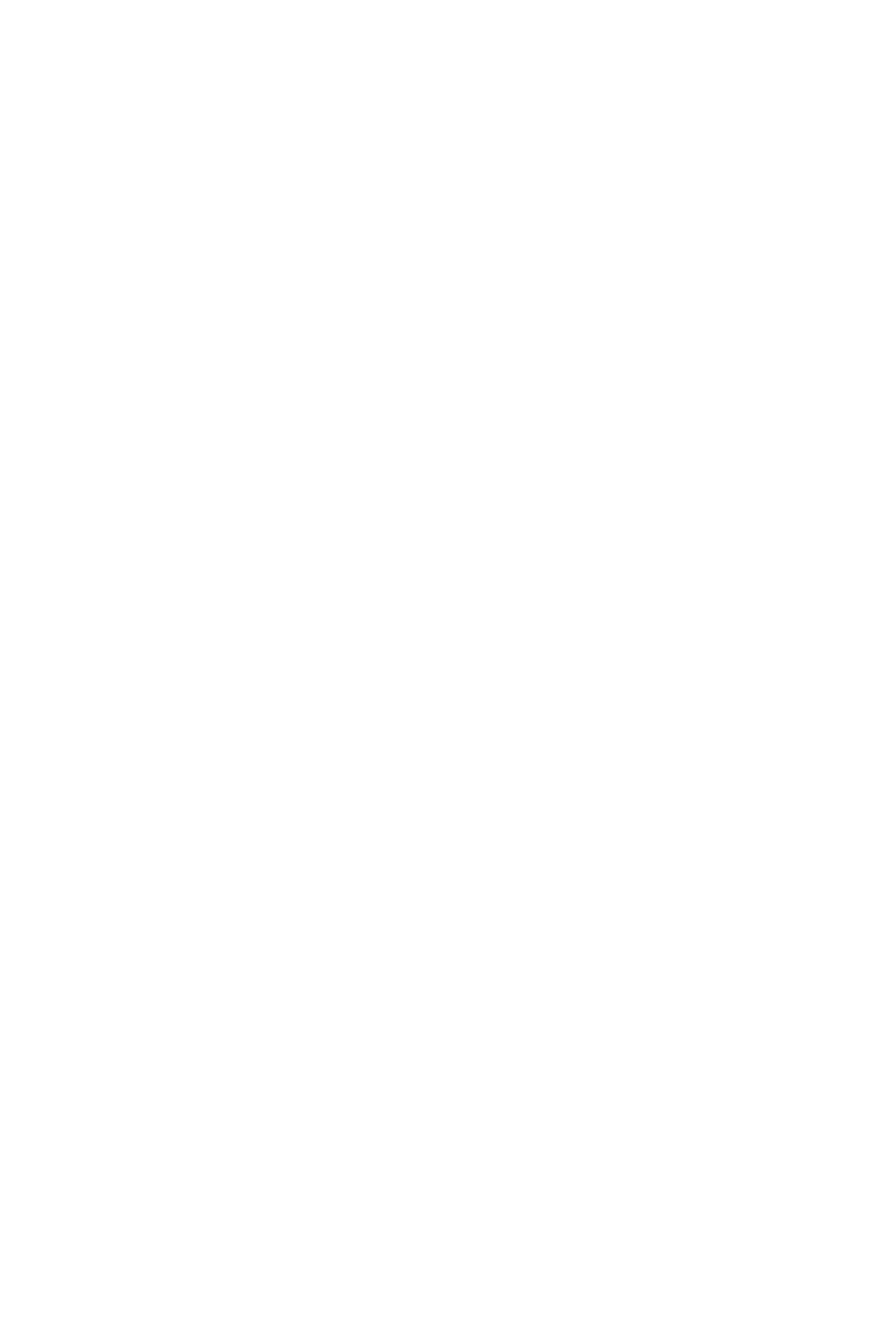
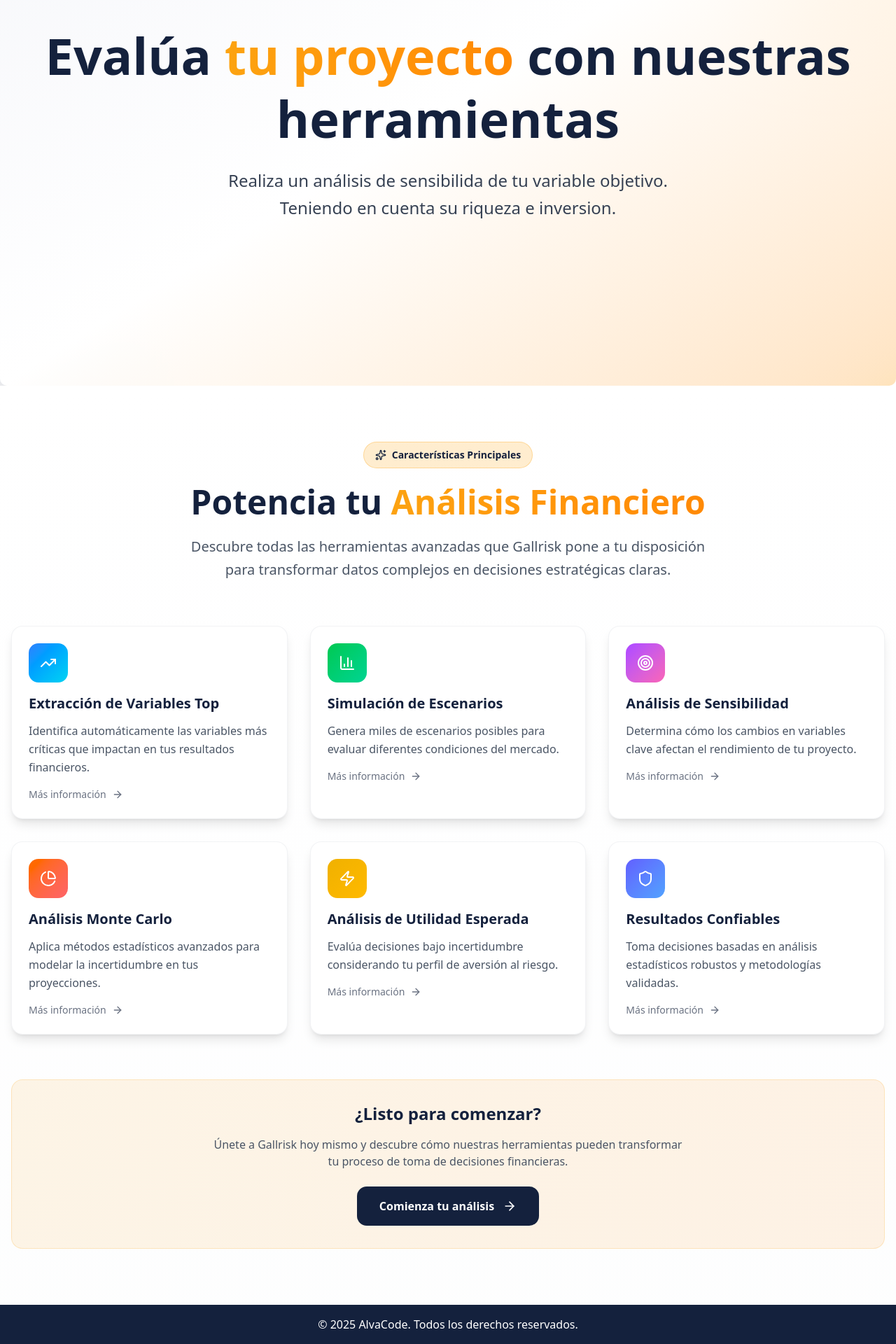
Before and after one commit to AlvaroCoder/FrontendGalriskApp, a Next.js app: page /about in a window 1280 px wide. Shown: the part 249-2169 px from the top of the page at 70% size. Before the commit the page ends 800 px from the top, so only its background shows below. Built offline with nearby package versions, Linux system fonts and the light colour scheme; no server answers.

Commit message:
pagina de features

```diff
--- a/src/app/about/page.js
+++ b/src/app/about/page.js
@@ -1,7 +1,16 @@
+import FeaturesAbout from '@/views/Cards/FeaturesAbout'
+import PrincipalCardAbout from '@/views/Cards/PrincipalCardAbout'
+import Footer from '@/views/Layouts/Footer'
+import TopBarHome from '@/views/Layouts/TopBarHome'
 import React from 'react'
 
 export default function Page() {
   return (
-    <div>Page</div>
+    <div className='relative min-h-screen bg-white flex flex-col'>
+      <TopBarHome />
+      <PrincipalCardAbout />
+      <FeaturesAbout/>
+      <Footer/>
+    </div>
   )
 }
--- a/src/app/page.js
+++ b/src/app/page.js
@@ -9,9 +9,6 @@ export default function Home() {
     <div className="relative bg-[#ffffff] min-h-screen flex flex-col">
       <TopBarHome/>
       <PrincipalCardHome/>
-
-
-
       <Footer/>
     </div>
   );
--- /dev/null
+++ b/src/views/Cards/FeaturesAbout.js
@@ -0,0 +1,185 @@
+'use client'
+import React from 'react'
+import {
+  TrendingUp,
+  BarChart3,
+  Target,
+  PieChart,
+  Zap,
+  Shield,
+  Sparkles,
+  ArrowRight
+} from 'lucide-react'
+import { useRouter } from 'next/navigation'
+
+
+const features = [
+  {
+    icon: TrendingUp,
+    title: "Extracción de Variables Top",
+    description: "Identifica automáticamente las variables más críticas que impactan en tus resultados financieros.",
+    gradient: "from-blue-500 to-cyan-400"
+  },
+  {
+    icon: BarChart3,
+    title: "Simulación de Escenarios",
+    description: "Genera miles de escenarios posibles para evaluar diferentes condiciones del mercado.",
+    gradient: "from-green-500 to-emerald-400"
+  },
+  {
+    icon: Target,
+    title: "Análisis de Sensibilidad",
+    description: "Determina cómo los cambios en variables clave afectan el rendimiento de tu proyecto.",
+    gradient: "from-purple-500 to-pink-400"
+  },
+  {
+    icon: PieChart,
+    title: "Análisis Monte Carlo",
+    description: "Aplica métodos estadísticos avanzados para modelar la incertidumbre en tus proyecciones.",
+    gradient: "from-orange-500 to-red-400"
+  },
+  {
+    icon: Zap,
+    title: "Análisis de Utilidad Esperada",
+    description: "Evalúa decisiones bajo incertidumbre considerando tu perfil de aversión al riesgo.",
+    gradient: "from-yellow-500 to-amber-400"
+  },
+  {
+    icon: Shield,
+    title: "Resultados Confiables",
+    description: "Toma decisiones basadas en análisis estadísticos robustos y metodologías validadas.",
+    gradient: "from-indigo-500 to-blue-400"
+  }
+]
+
+export default function FeaturesAbout() {
+    const router = useRouter();
+  return (
+    <div className="w-full min-h-screen bg-gradient-to-b from-white to-gray-50/30 py-20 px-4">
+      <div className="max-w-7xl mx-auto">
+
+        <div className="text-center mb-16">
+          <div className="inline-flex items-center gap-2 px-4 py-2 rounded-full bg-yellow-intense/20 border border-yellow-intense/30 mb-6">
+            <Sparkles className="w-4 h-4 text-nigth-blue" />
+            <span className="text-sm font-semibold text-nigth-blue">
+              Características Principales
+            </span>
+          </div>
+
+          <h2 className="text-4xl md:text-5xl font-extrabold text-nigth-blue mb-6">
+            Potencia tu
+            <span className="bg-gradient-to-r from-yellow-intense to-orange-400 bg-clip-text text-transparent"> Análisis Financiero</span>
+          </h2>
+
+          <p className="text-xl text-gray-600 max-w-3xl mx-auto leading-relaxed">
+            Descubre todas las herramientas avanzadas que Gallrisk pone a tu disposición
+            para transformar datos complejos en decisiones estratégicas claras.
+          </p>
+        </div>
+
+        <div className="grid grid-cols-1 md:grid-cols-2 lg:grid-cols-3 gap-8">
+          {features.map((feature, index) => (
+            <div
+              key={index}
+              className="
+                group
+                relative
+                bg-white
+                rounded-2xl
+                p-6
+                shadow-lg
+                hover:shadow-2xl
+                border
+                border-gray-200/50
+                hover:border-gray-300
+                transition-all
+                duration-300
+                hover:scale-105
+                overflow-hidden
+              "
+            >
+              <div className={`absolute inset-0 bg-gradient-to-br ${feature.gradient} opacity-0 group-hover:opacity-5 transition-opacity duration-300 rounded-2xl`} />
+
+              <div className={`
+                relative
+                w-14
+                h-14
+                rounded-xl
+                bg-gradient-to-br
+                ${feature.gradient}
+                flex
+                items-center
+                justify-center
+                mb-4
+                group-hover:scale-110
+                transition-transform
+                duration-300
+              `}>
+                <feature.icon className="w-6 h-6 text-white" />
+              </div>
+
+              <h3 className="text-xl font-bold text-nigth-blue mb-3 group-hover:text-gray-800 transition-colors duration-300">
+                {feature.title}
+              </h3>
+
+              <p className="text-gray-600 leading-relaxed mb-4">
+                {feature.description}
+              </p>
+
+              <div className="flex items-center gap-2 text-sm font-medium text-gray-500 group-hover:text-nigth-blue transition-colors duration-300">
+                <span>Más información</span>
+                <ArrowRight className="w-4 h-4 transition-transform group-hover:translate-x-1" />
+              </div>
+
+              <div className="absolute inset-0 rounded-2xl border-2 border-transparent group-hover:border-gray-200/30 transition-all duration-300 pointer-events-none" />
+            </div>
+          ))}
+        </div>
+
+        <div className="text-center mt-16">
+          <div className="bg-gradient-to-r from-yellow-intense/10 to-orange-400/10 rounded-2xl p-8 border border-yellow-intense/20">
+            <h3 className="text-2xl font-bold text-nigth-blue mb-4">
+              ¿Listo para comenzar?
+            </h3>
+            <p className="text-gray-600 mb-6 max-w-2xl mx-auto">
+              Únete a Gallrisk hoy mismo y descubre cómo nuestras herramientas pueden
+              transformar tu proceso de toma de decisiones financieras.
+            </p>
+            <button
+            onClick={()=>router.push("/dashboard")}
+            className="
+              relative
+              bg-nigth-blue
+              text-white
+              px-8
+              py-4
+              rounded-xl
+              font-bold
+              transition-all
+              duration-300
+              hover:shadow-lg
+              hover:scale-105
+              active:scale-95
+              flex
+              items-center
+              gap-3
+              mx-auto
+              group
+              overflow-hidden
+              cursor-pointer
+            ">
+              <div className=" absolute inset-0 bg-white opacity-0 group-hover:opacity-10 transition-opacity duration-300 rounded-xl" />
+
+              <span>Comienza tu análisis</span>
+              <ArrowRight className="w-5 h-5 transition-transform group-hover:translate-x-1" />
+
+              <div className="absolute inset-0 overflow-hidden rounded-xl">
+                <div className="absolute -inset-1 bg-gradient-to-r from-yellow-intense to-orange-400 opacity-0 group-hover:opacity-20 blur-lg transition-opacity duration-500" />
+              </div>
+            </button>
+          </div>
+        </div>
+      </div>
+    </div>
+  )
+}
--- /dev/null
+++ b/src/views/Cards/PrincipalCardAbout.js
@@ -0,0 +1,26 @@
+import React from 'react'
+
+export default function PrincipalCardAbout() {
+  return (
+      <div className='w-full min-h-screen bg-white relative overflow-hidden'>
+                <div className="absolute inset-0 overflow-hidden">
+        <div className="absolute -top-24 -right-24 w-96 h-96 bg-yellow-intense/20 rounded-full blur-3xl"></div>
+        <div className="absolute -bottom-32 -left-32 w-80 h-80 bg-nigth-blue/10 rounded-full blur-3xl"></div>
+          </div>
+          <section className='w-full min-h-screen rounded-lg bg-gradient-to-br from-[#F5F6FA] via-white to-yellow-intense/30 flex flex-col justify-center items-center p-6 relative z-10'>
+              <div className='max-w-6xl w-full text-center pt-20'>
+                  <h1 className='text-5xl md:text-7xl font-extrabold text-nigth-blue leading-tight mb-6'>
+                      Evalúa {" "}
+                      <span className='bg-gradient-to-r from-yellow-intense to-orange-400 bg-clip-text text-transparent'>tu proyecto</span> {" "}
+                      con nuestras herramientas
+                  </h1>
+              </div>
+              <div className='max-w-2xl mx-auto'>
+                  <p className='text-xl md:text-2xl text-gray-700 mb-8 leading-relaxed text-center'>
+                      Realiza un análisis de sensibilida de tu variable objetivo. Teniendo en cuenta su riqueza e inversion.
+                  </p>
+              </div>
+        </section>
+    </div>
+  )
+};
--- a/src/views/Cards/PrincipalCardHome.js
+++ b/src/views/Cards/PrincipalCardHome.js
@@ -39,7 +39,6 @@ export default function PrincipalCardHome() {
             </p>
           </div>
 
-          {/* Características destacadas */}
           <div className="flex flex-wrap justify-center gap-6 mb-12">
             {[
               { icon: TrendingUp, text: "Análisis en Tiempo Real" },
--- a/src/views/Layouts/TopBarHome.js
+++ b/src/views/Layouts/TopBarHome.js
@@ -1,11 +1,25 @@
-'use client'
-import Link from 'next/link'
-import React from 'react'
-import { Sparkles, Home, User, LogIn } from 'lucide-react'
+"use client";
+import Link from "next/link";
+import React, { useEffect, useState } from "react";
+import { Sparkles, Home, User, LogIn } from "lucide-react";
+import { useRouter } from "next/navigation";
+import { getSession } from "@/authentication/lib";
+import ButtonUser from "@/elements/Buttons/ButtonUser";
 
 export default function TopBarHome() {
+  const router = useRouter();
+  const [dataUser, setDataUser] = useState(null);
+
+  useEffect(() => {
+    async function fetchDataSession() {
+      const session = await getSession();
+      setDataUser(session);
+    }
+    fetchDataSession();
+  }, []);
   return (
-    <div className='
+    <div
+      className="
       fixed
       top-6
       left-1/2
@@ -28,22 +42,21 @@ export default function TopBarHome() {
       hover:shadow-3xl
       transition-all
       duration-300
-    '>
-      {/* Logo y nombre */}
-      <div className='flex items-center gap-3'>
-        <div className='p-2 rounded-xl bg-gradient-to-br from-yellow-intense to-orange-400'>
-          <Sparkles className='w-5 h-5 text-nigth-blue' />
+    "
+    >
+      <div className="flex items-center gap-3">
+        <div className="p-2 rounded-xl bg-gradient-to-br from-yellow-intense to-orange-400">
+          <Sparkles className="w-5 h-5 text-nigth-blue" />
         </div>
-        <h1 className='text-xl font-bold text-nigth-blue tracking-tight'>
+        <h1 className="text-xl font-bold text-nigth-blue tracking-tight">
           Gallrisk
         </h1>
       </div>
 
-      {/* Navegación centrada */}
-      <section className='flex items-center gap-8'>
+      <section className="flex items-center gap-8">
         <Link
           href={"/"}
-          className='
+          className="
             flex
             items-center
             gap-2
@@ -53,18 +66,18 @@ export default function TopBarHome() {
             transition-all
             duration-200
             group
-          '
+          "
         >
-          <Home className='w-4 h-4 transition-transform group-hover:scale-110' />
-          <span className='relative'>
+          <Home className="w-4 h-4 transition-transform group-hover:scale-110" />
+          <span className="relative">
             Inicio
-            <span className='absolute bottom-0 left-0 w-0 h-0.5 bg-yellow-intense transition-all duration-200 group-hover:w-full'></span>
+            <span className="absolute bottom-0 left-0 w-0 h-0.5 bg-yellow-intense transition-all duration-200 group-hover:w-full"></span>
           </span>
         </Link>
 
         <Link
           href={"/about"}
-          className='
+          className="
             flex
             items-center
             gap-2
@@ -74,19 +87,23 @@ export default function TopBarHome() {
             transition-all
             duration-200
             group
-          '
+          "
         >
-          <User className='w-4 h-4 transition-transform group-hover:scale-110' />
-          <span className='relative'>
+          <User className="w-4 h-4 transition-transform group-hover:scale-110" />
+          <span className="relative">
             Acerca
-            <span className='absolute bottom-0 left-0 w-0 h-0.5 bg-yellow-intense transition-all duration-200 group-hover:w-full'></span>
+            <span className="absolute bottom-0 left-0 w-0 h-0.5 bg-yellow-intense transition-all duration-200 group-hover:w-full"></span>
           </span>
         </Link>
       </section>
 
-      {/* Botón de acción */}
       <section>
-        <button className='
+        {dataUser ? (
+          <ButtonUser username={dataUser?.username} />
+        ) : (
+          <button
+            onClick={() => router.push("/login")}
+            className="
           relative
           bg-gradient-to-r
           from-yellow-intense
@@ -106,19 +123,20 @@ export default function TopBarHome() {
           gap-2
           group
           overflow-hidden
-        '>
-          {/* Efecto de brillo */}
+          cursor-pointer
+        "
+          >
             <div className="absolute inset-0 bg-white opacity-0 group-hover:opacity-10 transition-opacity duration-300 rounded-xl" />
 
-          <LogIn className='w-4 h-4 transition-transform group-hover:scale-110' />
+            <LogIn className="w-4 h-4 transition-transform group-hover:scale-110" />
             <span>Iniciar</span>
 
-          {/* Efecto de gradiente */}
             <div className="absolute inset-0 overflow-hidden rounded-xl">
               <div className="absolute -inset-1 bg-gradient-to-r from-yellow-intense to-orange-400 opacity-0 group-hover:opacity-30 blur-sm transition-opacity duration-500" />
             </div>
           </button>
+        )}
       </section>
     </div>
-  )
+  );
 }
```
Lines whose indentation alone changed are shown as unchanged.
